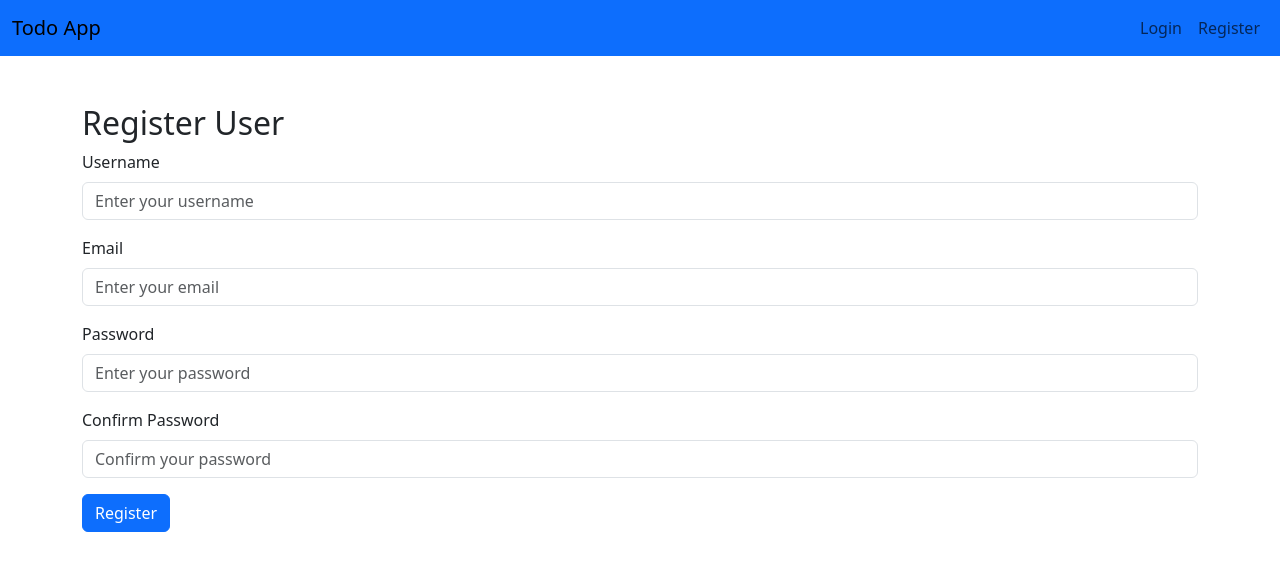
After one commit to yashpatel-py/django_yt_todo_project, a Django app: page /account/register/ in a window 1280 px wide. The commit adds this page. Shown: the top 571 px of the page. Run offline with Django 5.2, Linux system fonts and the light colour scheme.

Commit message:
User Registration

```diff
--- /dev/null
+++ b/account/forms.py
@@ -0,0 +1,7 @@
+from django.contrib.auth import get_user_model
+from django.contrib.auth.forms import UserCreationForm
+
+class CustomUserCreationForm(UserCreationForm):
+    class Meta:
+        model = get_user_model()
+        fields = ('username', 'email', 'password1', 'password2')
--- a/account/urls.py
+++ b/account/urls.py
@@ -1,5 +1,6 @@
 from django.urls import path
+from . import views
 
 urlpatterns = [
-
+    path('register/', views.register_user, name="register")
 ]
--- a/account/views.py
+++ b/account/views.py
@@ -1,3 +1,15 @@
-from django.shortcuts import render
+from django.shortcuts import render, redirect
+from .forms import CustomUserCreationForm
+from django.contrib.auth import login
 
 # Create your views here.
+def register_user(request):
+    if request.method == 'POST':
+        form = CustomUserCreationForm(request.POST)
+        if form.is_valid():
+            user = form.save()
+            login(request, user)
+            return redirect('home')
+    else:
+        form = CustomUserCreationForm()
+    return render(request, 'account/register.html', {'form': form})
--- /dev/null
+++ b/templates/account/register.html
@@ -0,0 +1,30 @@
+{% extends "base.html" %}
+
+{% block content %}
+<div class="container mt-5">
+    <h2>Register User</h2>
+
+    <form method="post" action="{% url "register" %}" >
+        {% csrf_token %}
+        <div class="mb-3">
+            <label for="username" class="form-label">Username</label>
+            <input type="text" class="form-control" id="username" name="username" placeholder="Enter your username">
+        </div>
+        <div class="mb-3">
+            <label for="email" class="form-label">Email</label>
+            <input type="email" class="form-control" id="email" name="email" placeholder="Enter your email">
+        </div>
+        <div class="mb-3">
+            <label for="password1" class="form-label">Password</label>
+            <input type="password" class="form-control" id="password1" name="password1" placeholder="Enter your password">
+        </div>
+        <div class="mb-3">
+            <label for="password2" class="form-label">Confirm Password</label>
+            <input type="password" class="form-control" id="password2" name="password2" placeholder="Confirm your password">
+        </div>
+        <button type="submit" class="btn btn-primary">
+            Register
+        </button>
+    </form>
+</div>
+{% endblock content %}
--- a/templates/base.html
+++ b/templates/base.html
@@ -18,10 +18,13 @@
                 <!-- Navbar links on the right side -->
                 <div class="collapse navbar-collapse justify-content-end" id="navbarNavAltMarkup">
                     <div class="navbar-nav">
-                        <a class="nav-link active" aria-current="page" href="#">Home</a>
-                        <a class="nav-link" href="#">View Tasks</a>
+                        {% if user.is_authenticated %}
+                            <a class="nav-link active" aria-current="page" href="{% url "home" %}">View Tasks</a>
+                            <a class="nav-link" href="#">Logout</a>
+                        {% else %}
                         <a class="nav-link" href="#">Login</a>
-                        <a class="nav-link" href="#">Logout</a>
+                        <a class="nav-link" href="{% url "register" %}">Register</a>
+                        {% endif %}
                     </div>
                 </div>
             </div>
```
